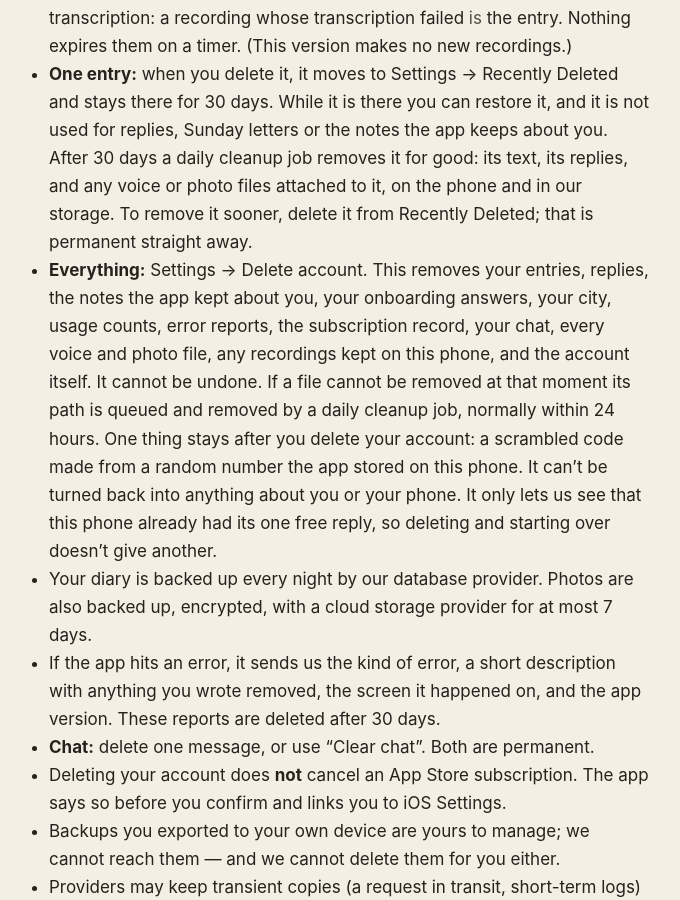
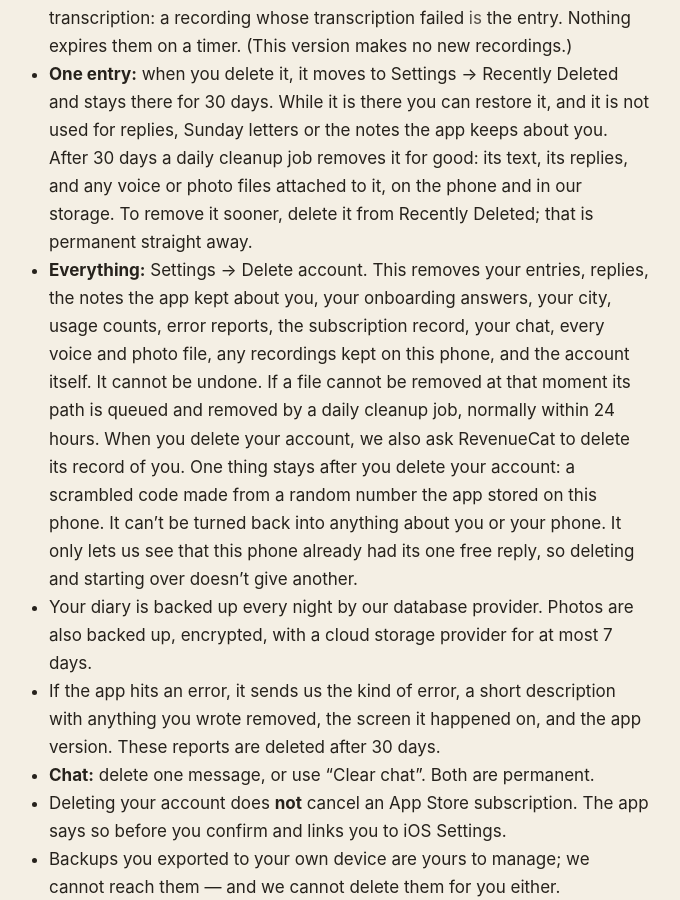
Before and after one commit to danielchen720-ui/twilight-diary-legal, a Jekyll site: the page built from privacy/index.md, in a window 1280 px wide and 900 px high, scrolled down 9071 px. Shown: the whole window, without its empty margins (311-991 px from the left). Built offline with Jekyll 4.4.1, drawn with Linux system fonts in a browser that asks for light colours.

Commit message:
#2464 删号那条补一句：When you delete your account, we also ask RevenueCat to delete its record of you（请求式，不写 is deleted；线上 delete-account = #2129 720103cf5 已核 #2457）；只推 backend/*，不部署
Co-Authored-By: Claude Opus 5.5 <noreply@anthropic.com>

```diff
--- a/privacy/index.md
+++ b/privacy/index.md
@@ -276,6 +276,7 @@ All of these can be revoked in iOS Settings.
   reports, the subscription record, your chat, every voice and photo file, any recordings
   kept on this phone, and the account itself. It cannot be undone. If a file cannot be removed
   at that moment its path is queued and removed by a daily cleanup job, normally within 24 hours.
+  When you delete your account, we also ask RevenueCat to delete its record of you.
   One thing stays after you delete your account: a scrambled code made from a random
   number the app stored on this phone. It can't be turned back into anything about you
   or your phone. It only lets us see that this phone already had its one free reply, so
```
